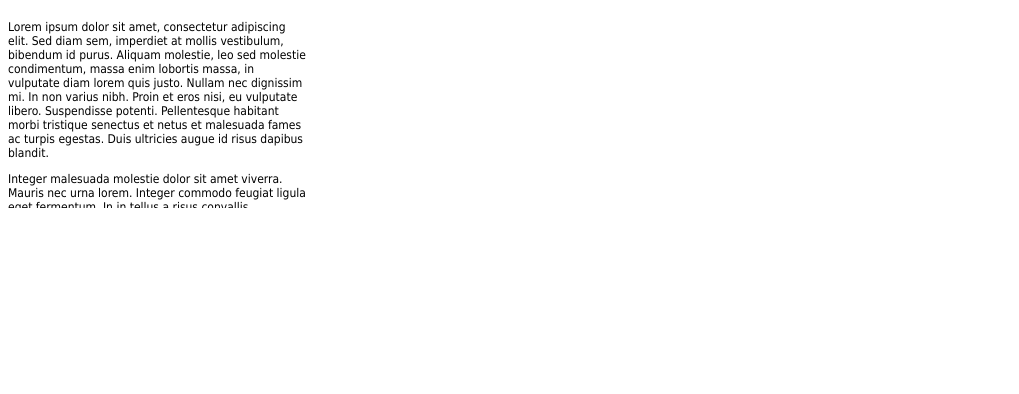
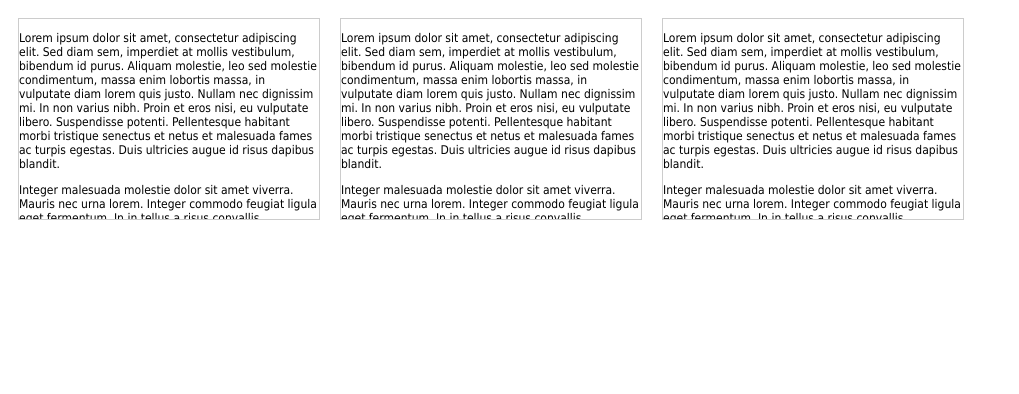
Before and after one commit to rochal/jQuery-slimScroll, a plain HTML site: page index.htm in a window 1280 px wide. Shown: the whole page, without its empty margins (0-1019 px from the left). Drawn offline with nearby package versions, Linux system fonts and the light colour scheme.

Commit message:
Added configuration settions

```diff
--- a/index.htm
+++ b/index.htm
@@ -11,12 +11,13 @@
 
 	<style type="text/css">
 		body { font-family:Tahoma,sans-serif; font-size:12px; color:#000; }
-		#infoDiv { width:300px; height:200px; overflow:hidden; }
+		#test1, #test2, #test3 { width:300px; height:200px; overflow:hidden; }
+		.slimScrollContent { float:left; margin:10px; border:1px solid #ccc;  }
 	</style>
   </head>
   <body>
 
-	  <div id="infoDiv">
+	  <div id="test1">
 		  <p>Lorem ipsum dolor sit amet, consectetur adipiscing elit. Sed diam sem, imperdiet at mollis vestibulum, bibendum id purus. Aliquam molestie, leo sed molestie condimentum, massa enim lobortis massa, in vulputate diam lorem quis justo. Nullam nec dignissim mi. In non varius nibh. Proin et eros nisi, eu vulputate libero. Suspendisse potenti. Pellentesque habitant morbi tristique senectus et netus et malesuada fames ac turpis egestas. Duis ultricies augue id risus dapibus blandit.</p>
 		  <p>Integer malesuada molestie dolor sit amet viverra. Mauris nec urna lorem. Integer commodo feugiat ligula eget fermentum. In in tellus a risus convallis pellentesque. Cras non faucibus est. Morbi sagittis risus mollis nisl mollis ac mattis mi volutpat. Vivamus ac rutrum elit. Suspendisse semper orci vitae sapien sollicitudin mattis.</p>
 		  <p>Integer malesuada molestie dolor sit amet viverra. Mauris nec urna lorem. Integer commodo feugiat ligula eget fermentum. In in tellus a risus convallis pellentesque. Cras non faucibus est. Morbi sagittis risus mollis nisl mollis ac mattis mi volutpat. Vivamus ac rutrum elit. Suspendisse semper orci vitae sapien sollicitudin mattis.</p>
@@ -24,9 +25,27 @@
 		  <p>Integer malesuada molestie dolor sit amet viverra. Mauris nec urna lorem. Integer commodo feugiat ligula eget fermentum. In in tellus a risus convallis pellentesque. Cras non faucibus est. Morbi sagittis risus mollis nisl mollis ac mattis mi volutpat. Vivamus ac rutrum elit. Suspendisse semper orci vitae sapien sollicitudin mattis.</p>
 	  </div>
 
+	  <div id="test2">
+		  <p>Lorem ipsum dolor sit amet, consectetur adipiscing elit. Sed diam sem, imperdiet at mollis vestibulum, bibendum id purus. Aliquam molestie, leo sed molestie condimentum, massa enim lobortis massa, in vulputate diam lorem quis justo. Nullam nec dignissim mi. In non varius nibh. Proin et eros nisi, eu vulputate libero. Suspendisse potenti. Pellentesque habitant morbi tristique senectus et netus et malesuada fames ac turpis egestas. Duis ultricies augue id risus dapibus blandit.</p>
+		  <p>Integer malesuada molestie dolor sit amet viverra. Mauris nec urna lorem. Integer commodo feugiat ligula eget fermentum. In in tellus a risus convallis pellentesque. Cras non faucibus est. Morbi sagittis risus mollis nisl mollis ac mattis mi volutpat. Vivamus ac rutrum elit. Suspendisse semper orci vitae sapien sollicitudin mattis.</p>
+	  </div>
+
+	  <div id="test3">
+		  <p>Lorem ipsum dolor sit amet, consectetur adipiscing elit. Sed diam sem, imperdiet at mollis vestibulum, bibendum id purus. Aliquam molestie, leo sed molestie condimentum, massa enim lobortis massa, in vulputate diam lorem quis justo. Nullam nec dignissim mi. In non varius nibh. Proin et eros nisi, eu vulputate libero. Suspendisse potenti. Pellentesque habitant morbi tristique senectus et netus et malesuada fames ac turpis egestas. Duis ultricies augue id risus dapibus blandit.</p>
+		  <p>Integer malesuada molestie dolor sit amet viverra. Mauris nec urna lorem. Integer commodo feugiat ligula eget fermentum. In in tellus a risus convallis pellentesque. Cras non faucibus est. Morbi sagittis risus mollis nisl mollis ac mattis mi volutpat. Vivamus ac rutrum elit. Suspendisse semper orci vitae sapien sollicitudin mattis.</p>
+		  <p>Integer malesuada molestie dolor sit amet viverra. Mauris nec urna lorem. Integer commodo feugiat ligula eget fermentum. In in tellus a risus convallis pellentesque. Cras non faucibus est. Morbi sagittis risus mollis nisl mollis ac mattis mi volutpat. Vivamus ac rutrum elit. Suspendisse semper orci vitae sapien sollicitudin mattis.</p>
+	  </div>
+
 	  <script type="text/javascript">
 		  $(function(){
-			  $('#infoDiv').slimScroll();
+			  $('#test1').slimScroll();
+			  $('#test2').slimScroll({
+				  position: 'left'
+			  });
+			  $('#test3').slimScroll({
+				  color: '#00f',
+				  size: '10px'
+			  });
 		  });
 	  </script>
 
--- a/slimScroll.js
+++ b/slimScroll.js
@@ -8,11 +8,16 @@
 (function($) {
 
 	jQuery.fn.extend({
-		slimScroll: function() {
+		slimScroll: function(o) {
 
 			var isOverPanel, isOverBar, isDragg, queueHide,
-				divS = '<div></div>',
-				size = '7px';
+				divS = '<div></div>';
+
+			var o = o || {};
+			var size = o.size || '7px';
+			var color = o.color || '#000';
+			var position = o.position || 'right';
+			var opacity = o.opacity || .4;
 
 			//used in event handlers and for better minification
 			var me = this;
@@ -30,24 +35,27 @@
 				width: '15px',
 				height: '100%',
 				position: 'absolute',
-				top: 0,
-				right: 0
+				top: 0
 			});
 
 			//create scrollbar
 			var bar = $(divS).css({
-				background: '#000',
+				background: color,
 				width: size,
 				position: 'absolute',
 				top: 0,
-				right: 0,
-				opacity: 0.4,
+				opacity: opacity,
 				display: 'none',
 				MozBorderRadius: size,
 				WebkitBorderRadius: size,
 				BorderRadius: size,
 				zIndex: 99
 			}).attr({ 'class': 'slimScrollBar '});
+
+			//set position
+			var posCss = (position == 'right') ? { right: 0 } : { left: 0 };
+			rail.css(posCss);
+			bar.css(posCss);
 
 			//calculate scrollbar height
 			var height = (this.height() * this.height()) / this[0].scrollHeight;
@@ -120,7 +128,8 @@
 
 					//move bar, make sure it doesn't go out
 					delta = delta < 0 ? 0 : delta;
-					delta = delta > me.height() ? me.height() : delta;
+					var maxTop = me.height() - bar.height();
+					delta = delta > maxTop ? maxTop : delta;
 					bar.css({ top: delta + 'px' });
 				}
 				else
```
